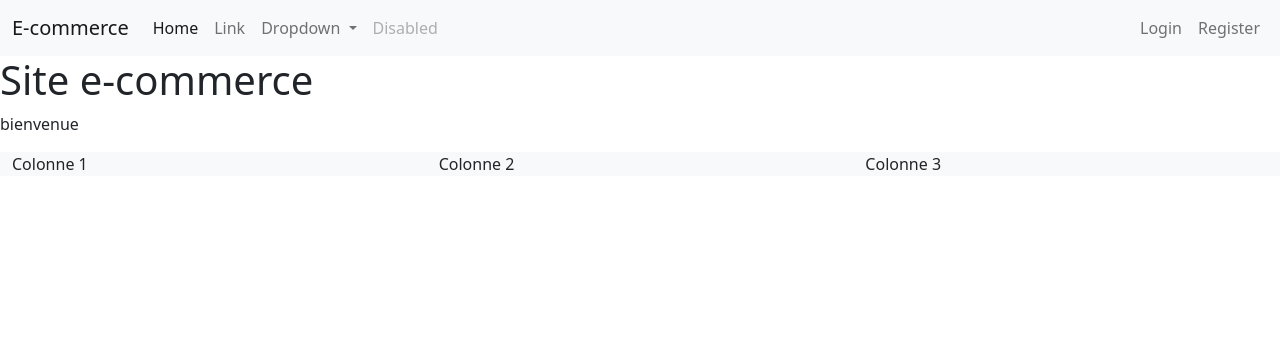
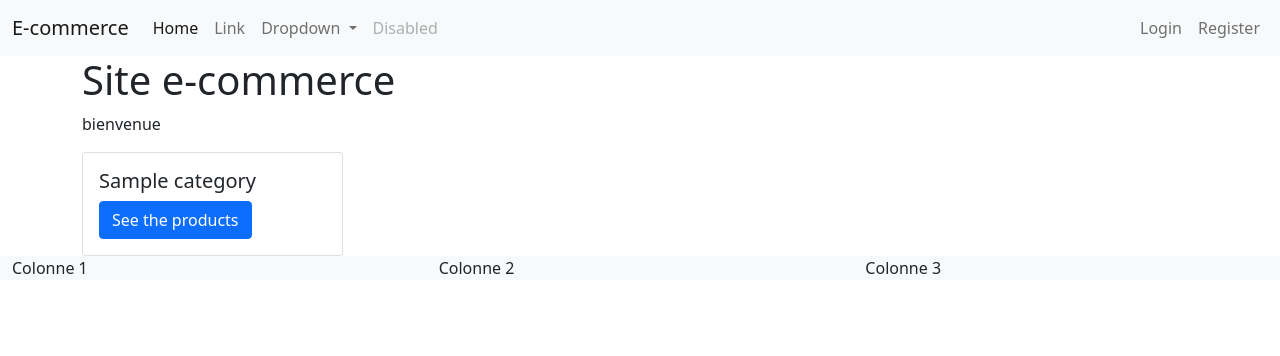
Before and after one commit to LaouinaMed/AppEcomerce_symfony, a Symfony app: template templates/main/index.html.twig in a window 1280 px wide. Shown: the top 356 px of the page. Run offline with Twig, Linux system fonts and the light colour scheme; the template is opened without the code that fills it: most values are stand-ins (such as "Sample title", 1, 10 or a date in 2020); some libraries are stand-ins or nearby versions.

Commit message:
Intégrer les données dans les vues

```diff
--- a/templates/_partials/_nav.html.twig
+++ b/templates/_partials/_nav.html.twig
@@ -1,13 +1,13 @@
 <nav class="navbar navbar-expand-lg navbar-light bg-light">
     <div class="container-fluid">
-      <a class="navbar-brand" href="#">E-commerce</a>
+      <a class="navbar-brand" href="{{ path('main')}}">E-commerce</a>
       <button class="navbar-toggler" type="button" data-bs-toggle="collapse" data-bs-target="#navbarSupportedContent" aria-controls="navbarSupportedContent" aria-expanded="false" aria-label="Toggle navigation">
         <span class="navbar-toggler-icon"></span>
       </button>
       <div class="collapse navbar-collapse" id="navbarSupportedContent">
         <ul class="navbar-nav me-auto mb-2 mb-lg-0">
           <li class="nav-item">
-            <a class="nav-link active" aria-current="page" href="#">Home</a>
+            <a class="nav-link active" aria-current="page" href="{{ path('main')}}">Home</a>
           </li>
           <li class="nav-item">
             <a class="nav-link" href="#">Link</a>
@@ -52,4 +52,4 @@
 
     </ul>
     </div>
-  </nav>
+</nav>
--- a/templates/main/index.html.twig
+++ b/templates/main/index.html.twig
@@ -1,8 +1,37 @@
 {% extends 'base.html.twig' %}
 
-{% block title %}titre{% endblock %}
+
 
 {% block body %}
-    <h1>Site e-commerce</h1>
-    <p>bienvenue</p>
+    <main class="container">
+        <section class="row">
+            <div class="col-12">
+                <h1>Site e-commerce</h1>
+                <p>bienvenue</p>
+            </div>
+
+            {% for category in categories %}
+
+                    {% if category.parent == null %}
+                        <div class="col-12">
+                            <h2>{{ category.name }}</h2>
+                        </div>
+
+                    {% else %}
+                        <div class="col-3">
+                            <div class="card h-100" >
+                                <!--<img src="..." class="card-img-top" alt="...">-->
+                                <div class="card-body">
+                                <h5 class="card-title">{{ category.name }}</h5>
+                                <a href="{{ path('app_category_list' , {slug : category.slug} ) }}" class="btn btn-primary">See the products</a>
+                                </div>
+                            </div>
+                        </div>
+                    {% endif %}
+
+            {% endfor %}
+
+        </section>
+    </main>
+
 {% endblock %}
--- a/templates/security/login.html.twig
+++ b/templates/security/login.html.twig
@@ -3,6 +3,7 @@
 {% block title %}Log in!{% endblock %}
 
 {% block body %}
+    <main class="container">
         <secction class="container my-3">
             <div class="row">
                 <div class="col">
@@ -49,4 +50,6 @@
                 </div>
             </div>
         </secction>
+    </main>
+
 {% endblock %}
```
Also changed, not shown: migrations/Version20220729170857.php (added, +31 -0 lines), src/Controller/CategoryController.php (added, +25 -0 lines), src/Controller/MainController.php (+7 -2 lines), src/Entity/Categories.php (+14 -0 lines), templates/category/list.html.twig (added, +26 -0 lines). Lines whose indentation alone changed are shown as unchanged.
